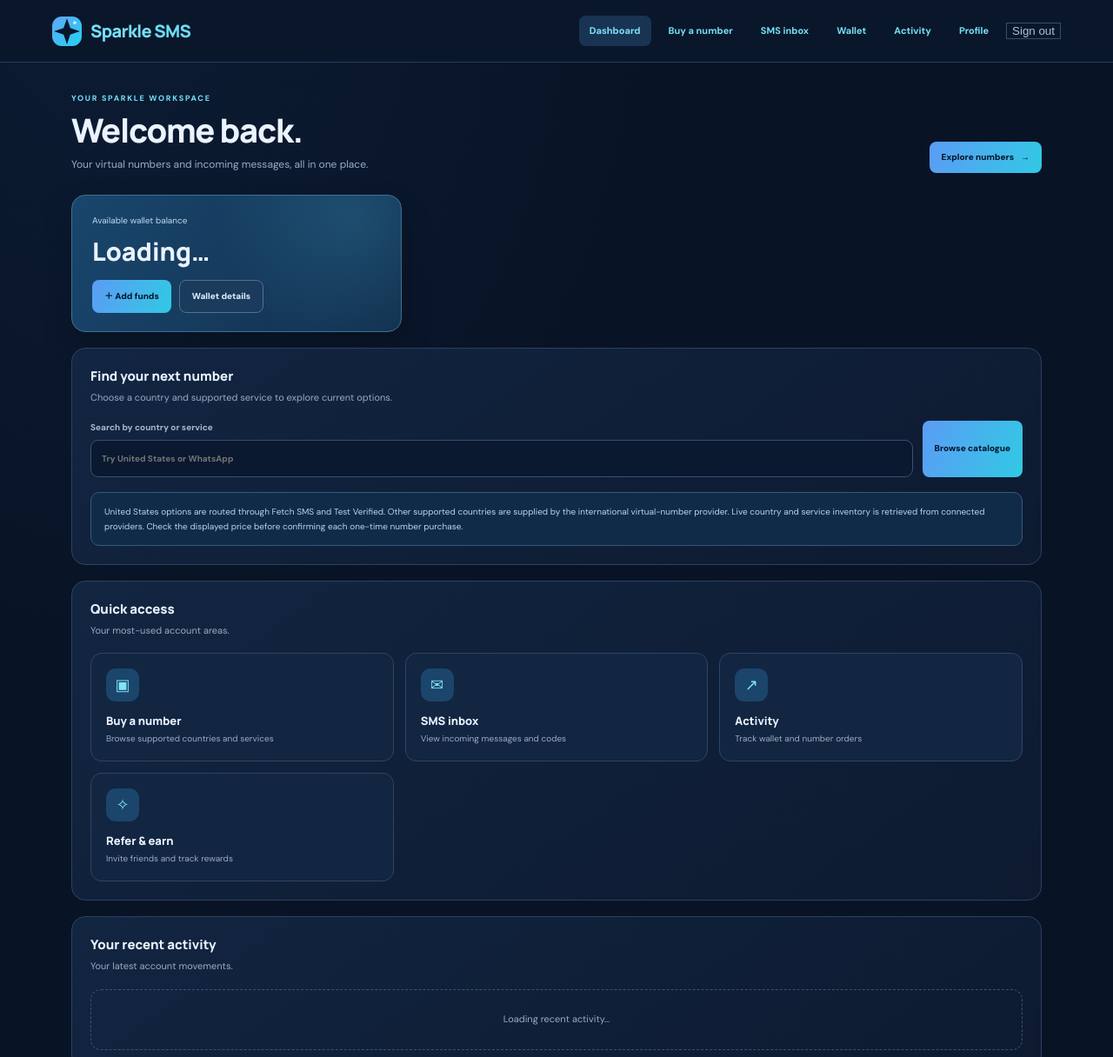
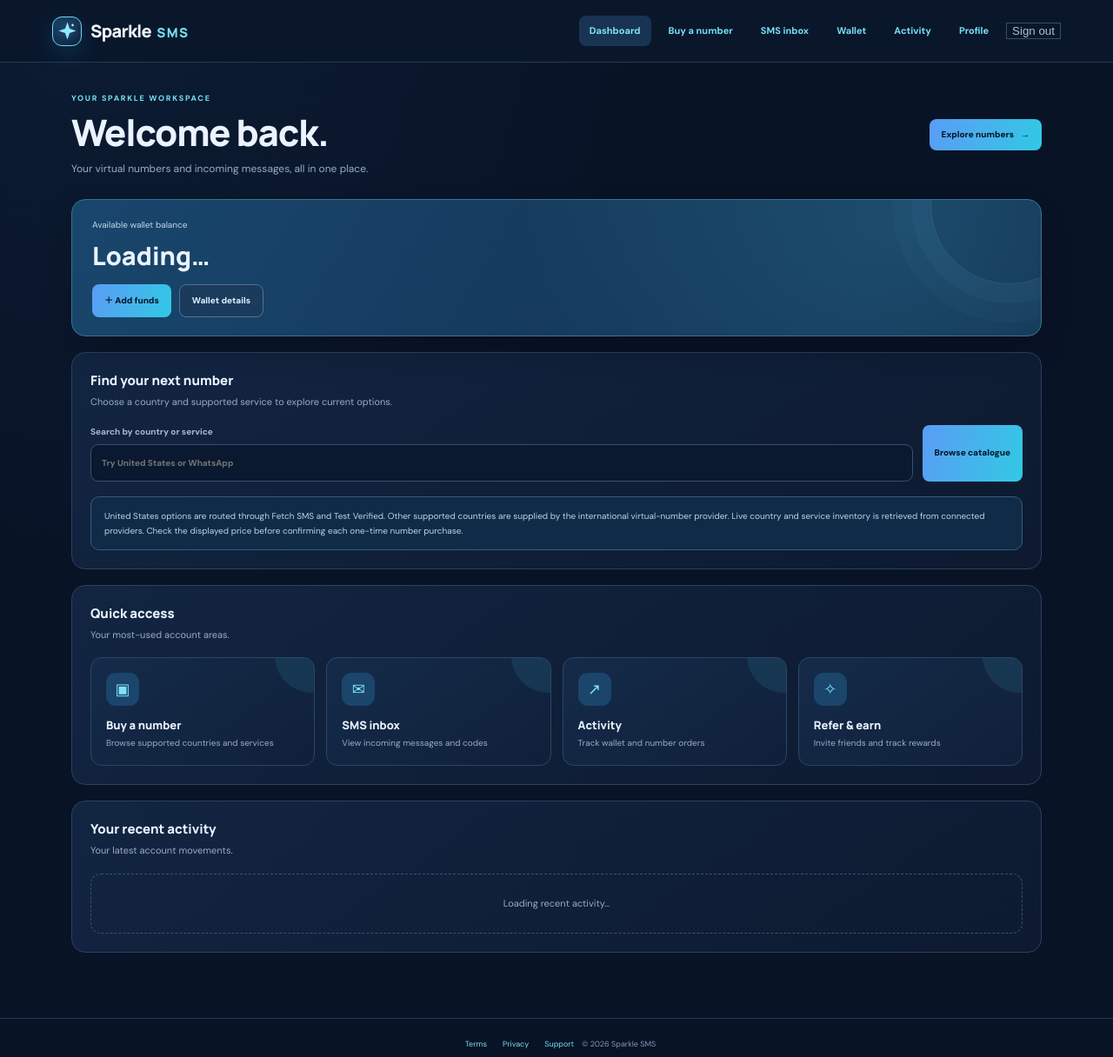
Before and after one commit to delightvendorlogs/delajipay, a plain HTML site: page dashboard.html in a window 1280 px wide. Shown: the top 1216 px of the page at 87% size. Drawn offline with Linux system fonts and the light colour scheme; a script that the page names is missing.

Commit message:
Polish Sparkle dashboard cards, wallet panel and consistent logo styling

```diff
--- a/sparkle-app.css
+++ b/sparkle-app.css
@@ -21,3 +21,18 @@ body:not(.sparkle-site) .app-footer,body:not(.sparkle-site) .site-footer{backgro
 body:not(.sparkle-site) a{color:#76dff4}
 
 .message-code{display:flex;align-items:center;justify-content:space-between;gap:12px;border:1px dashed #456989;background:#0d1d34;border-radius:10px;padding:12px 14px;color:#9fe9f7;font:800 19px Manrope;letter-spacing:1.4px}
+
+.app-brand-mark{border:1px solid #70d7f0;background:linear-gradient(145deg,#193e67,#10213d);color:#8ee9fb;box-shadow:0 8px 24px #168acb38}
+.app-brand-mark svg{width:23px;height:23px;filter:drop-shadow(0 0 7px #58cfff70)}
+.app-brand-word{font:800 20px Manrope;letter-spacing:-.7px;color:#f1f7ff}
+.app-brand-word em{font-size:.75em;font-style:normal;letter-spacing:1.4px;color:#76e2f5;margin-left:3px}
+.app-grid{grid-template-columns:repeat(4,minmax(0,1fr))}
+.app-service-card{position:relative;overflow:hidden;background:linear-gradient(145deg,#142b49,#10203a)}
+.app-service-card:after{content:"";position:absolute;width:85px;height:85px;border-radius:50%;right:-40px;top:-45px;background:#42c7e51c;transition:transform .3s}
+.app-service-card:hover:after{transform:scale(1.6)}
+.app-wallet{max-width:none;position:relative;overflow:hidden}
+.app-wallet:after{content:"";position:absolute;width:180px;height:180px;right:-55px;top:-85px;border-radius:50%;border:1px solid #8bdff522;box-shadow:0 0 0 22px #8bdff50a,0 0 0 44px #8bdff507}
+.app-welcome{align-items:center}
+.app-welcome h1{font-size:clamp(30px,4vw,42px)}
+@media(max-width:760px){.app-grid{grid-template-columns:1fr 1fr}}
+@media(max-width:420px){.app-grid{grid-template-columns:1fr}.app-brand-word{font-size:18px}}
```
